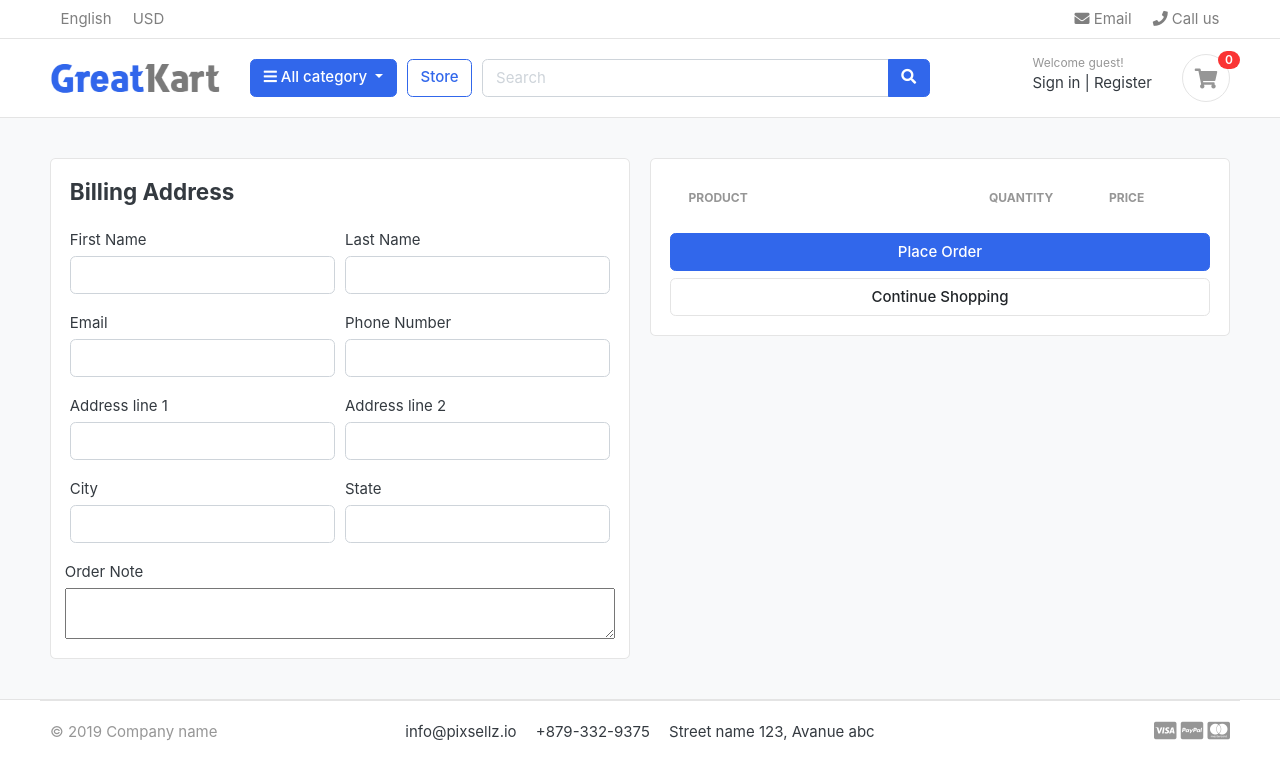
After one commit to pragat-pandya/ecommerce-django, a Django app: page /cart/checkout/ in a window 1280 px wide. The commit adds this page. Shown: the top 780 px of the page. Run offline with Django 4.2, Linux system fonts and the light colour scheme; data comes from the database, SQL or seed files in the repository; both versions use the stored data as it was after the commit; lists and menus that the app fills with data are empty; some libraries are stand-ins or nearby versions; some web fonts are replaced.

Commit message:
Checkout page design.

```diff
--- a/carts/urls.py
+++ b/carts/urls.py
@@ -6,4 +6,5 @@ urlpatterns = [
     path('add_cart/<int:product_id>/', views.add_cart, name="add_cart"),
     path('remove_cart/<int:product_id>/<int:cart_item_id>/', views.remove_cart, name="remove_cart"),
     path('remove_cart_item/<int:product_id>/<int:cart_item_id>/', views.remove_cart_item, name="remove_cart_item"),
+    path('checkout/', views.checkout, name="checkout"),
 ]
--- a/carts/views.py
+++ b/carts/views.py
@@ -128,3 +128,29 @@ def cart (request, total=0, quantity=0, cart_item=None):
         'grand_total' : grand_total
     }
     return  render (request, "store/cart.html", context)
+
+
+def checkout (request, total=0, quantity=0, cart_item=None):
+    tax = 0
+    grand_total = 0
+    cart_items = 0
+    try:
+        cart = Cart.objects.get(cart_id=_cart_id (request))
+        cart_items = CartItem.objects.filter(cart=cart, is_active=True)
+        for cart_item in cart_items:
+            total += (cart_item.product.price * cart_item.quantity)
+            quantity += cart_item.quantity
+        tax = (2 * total)/100
+        grand_total = total + tax
+    except ObjectDoesNotExist:
+        cart_items = None
+
+    context = {
+        'total' : total,
+        'quantity' : quantity,
+        'cart_items' : cart_items,
+        'tax' : tax,
+        'grand_total' : grand_total
+    }
+
+    return render (request, "store/checkout.html", context)
--- a/templates/store/cart.html
+++ b/templates/store/cart.html
@@ -68,7 +68,7 @@
   <td>
     <div class="price-wrap">
       <var class="price">₹{{ cart_item.sub_total }}</var>
-      <small class="text-muted"> ₹{{ cart_item.product.price }} </small>
+      <small class="text-muted"> ₹{{ cart_item.product.price }} Each</small>
     </div> <!-- price-wrap .// -->
   </td>
   <td class="text-right">
@@ -101,7 +101,7 @@
       <p class="text-center mb-3">
         <img src="{% static './images/misc/payments.png' %}" height="26">
       </p>
-      <a href="./place-order.html" class="btn btn-primary btn-block"> Checkout </a>
+      <a href="{% url 'checkout' %}" class="btn btn-primary btn-block"> Checkout </a>
       <a href="{% url 'store' %}" class="btn btn-light btn-block">Continue Shopping</a>
     </div> <!-- card-body.// -->
     </div> <!-- card.// -->
--- /dev/null
+++ b/templates/store/checkout.html
@@ -0,0 +1,124 @@
+{% extends 'base.html' %}
+{% load static %}
+
+{% block content %}
+<section class="section-content padding-y bg">
+<div class="container">
+
+<!-- ============================ COMPONENT 1 ================================= -->
+
+<div class="row">
+  <aside class="col-lg-6">
+<div class="card">
+  <div class="card-body">
+    <h4 class="card-title mb-4">Billing Address</h4>
+    <form class="" action="index.html" method="post">
+      <div class="form-row">
+        <div class="col form-group">
+          <label for="">First Name</label>
+          <input type="text" name="first_name" class="form-control" required>
+        </div>
+        <div class="col form-group">
+          <label for="">Last Name</label>
+          <input type="text" name="last_name" class="form-control" required>
+        </div>
+      </div>
+      <div class="form-row">
+        <div class="col form-group">
+          <label for="">Email</label>
+          <input type="email" name="email" class="form-control" required>
+        </div>
+        <div class="col form-group">
+          <label for="">Phone Number</label>
+          <input type="text" name="phone" class="form-control" required>
+        </div>
+      </div>
+      <div class="form-row">
+        <div class="col form-group">
+          <label for="">Address line 1</label>
+          <input type="text" name="address_line_1" class="form-control" required>
+        </div>
+        <div class="col form-group">
+          <label for="">Address line 2</label>
+          <input type="text" name="address_line_2" class="form-control">
+        </div>
+      </div>
+      <div class="form-row">
+        <div class="col form-group">
+          <label for="">City</label>
+          <input type="text" name="city" class="form-control" required>
+        </div>
+        <div class="col form-group">
+          <label for="">State</label>
+          <input type="text" name="state" class="form-control" required>
+        </div>
+      </div>
+      <div class="form-row">
+        <label for="">Order Note</label>
+        <textarea name="order_note" rows="2" cols="80"></textarea>
+      </div>
+    </form>
+  </div>
+</div> <!-- card.// -->
+
+  </aside> <!-- col.// -->
+  <aside class="col-lg-6">
+
+    <div class="card">
+    <div class="card-body">
+      <table class="table table-borderless table-shopping-cart">
+      <thead class="text-muted">
+      <tr class="small text-uppercase">
+        <th scope="col">Product</th>
+        <th scope="col" width="120">Quantity</th>
+        <th scope="col" width="120">Price</th>
+      </tr>
+      </thead>
+      <tbody>
+      {% for cart_item in cart_items %}
+      <tr>
+        <td>
+          <figure class="itemside align-items-center">
+            <div class="aside"><img src="{{ cart_item.product.image.url }}" class="img-sm"></div>
+            <figcaption class="info">
+              <a href="{{ cart_item.product.get_url }}" class="title text-dark">{{ cart_item.product.product_name }}</a>
+              <p class="text-muted small">
+                {% if cart_item.variations.all %}
+                  {% for item in cart_item.variations.all %}
+                    {{ item.variation_category | capfirst }} : {{ item.variation_value | capfirst }} <br>
+                  {% endfor %}
+                {% endif %}
+              </p>
+            </figcaption>
+          </figure>
+        </td>
+        <td class="text-center">
+          <label for="">{{ cart_item.quantity }}</label>
+        </td>
+        <td>
+          <div class="price-wrap">
+            <var class="price">₹{{ cart_item.sub_total }}</var>
+            <small class="text-muted"> ₹{{ cart_item.product.price }} Each</small>
+          </div> <!-- price-wrap .// -->
+        </td>
+      </tr>
+      {% endfor %}
+      </tbody>
+      </table>
+      <a href="./place-order.html" class="btn btn-primary btn-block"> Place Order </a>
+      <a href="{% url 'store' %}" class="btn btn-light btn-block">Continue Shopping</a>
+    </div> <!-- card-body.// -->
+    </div> <!-- card.// -->
+
+</aside> <!-- col.// -->
+
+
+</div> <!-- row.// -->
+
+<!-- ============================ COMPONENT 1 END .// ================================= -->
+
+</div> <!-- container .//  -->
+</section>
+<!-- ========================= SECTION CONTENT END// ========================= -->
+
+{% endblock %}
```
Also changed, not shown: db.sqlite3.
